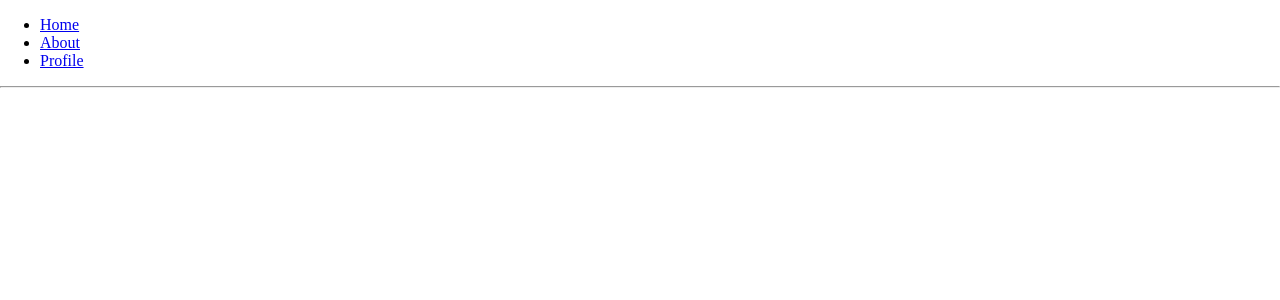
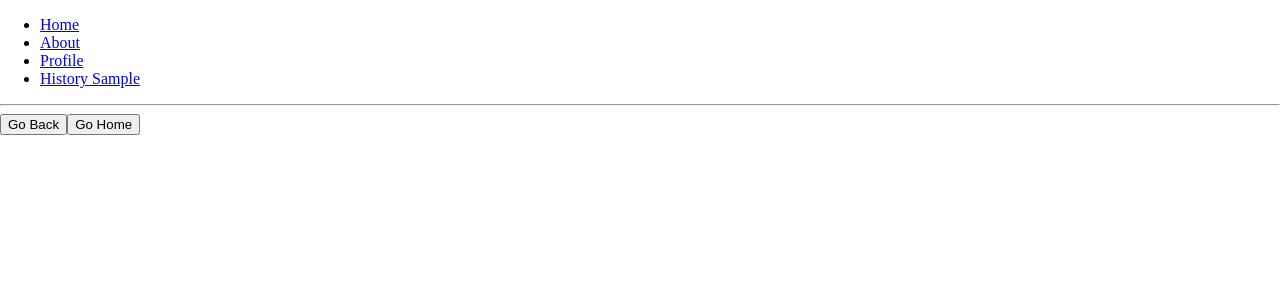
Before and after one commit to tunaep5/react-router-tutorial, a React (Create React App) app: page /history in a window 1280 px wide. Shown: the top 300 px of the page. Built offline with nearby package versions, Linux system fonts and the light colour scheme.

Commit message:
리액트 라우터 history 실습

```diff
--- a/src/components/App.js
+++ b/src/components/App.js
@@ -3,6 +3,7 @@
 import Home from './Home';
 import About from './About';
 import Profiles from './Profiles';
+import HistorySample from './HistorySample';
 
 const App = () => {
   return (
@@ -17,12 +18,16 @@
         <li>
           <Link to="/profiles">Profile</Link>
         </li>
+        <li>
+          <Link to="/history">History Sample</Link>
+        </li>
       </ul>
       <hr />
 
       <Route path="/" component={Home} exact={true} />
       <Route path={['/about', '/info']} component={About} />
       <Route path="/profiles" component={Profiles} />
+      <Route path="/history" component={HistorySample} />
     </div>
   );
 };
--- /dev/null
+++ b/src/components/HistorySample.js
@@ -0,0 +1,34 @@
+import React, { Component } from 'react';
+
+class HistorySample extends Component {
+  handleGoBack = () => {
+    this.props.history.goBack();
+  };
+
+  handleGoHome = () => {
+    this.props.history.push('/');
+  };
+
+  componentDidMount() {
+    // 페이지에 변화가 생기려 할 때마다 질문
+    this.unblock = this.props.history.block('정말 이 페이지를 떠나시겠습니까?');
+  }
+
+  componentWillUnmount() {
+    // 컴포넌트가 언마운트되면 질문 그만
+    if (this.unblock) {
+      this.unblock();
+    }
+  }
+
+  render() {
+    return (
+      <div>
+        <button onClick={this.handleGoBack}>Go Back</button>
+        <button onClick={this.handleGoHome}>Go Home</button>
+      </div>
+    );
+  }
+}
+
+export default HistorySample;
```
